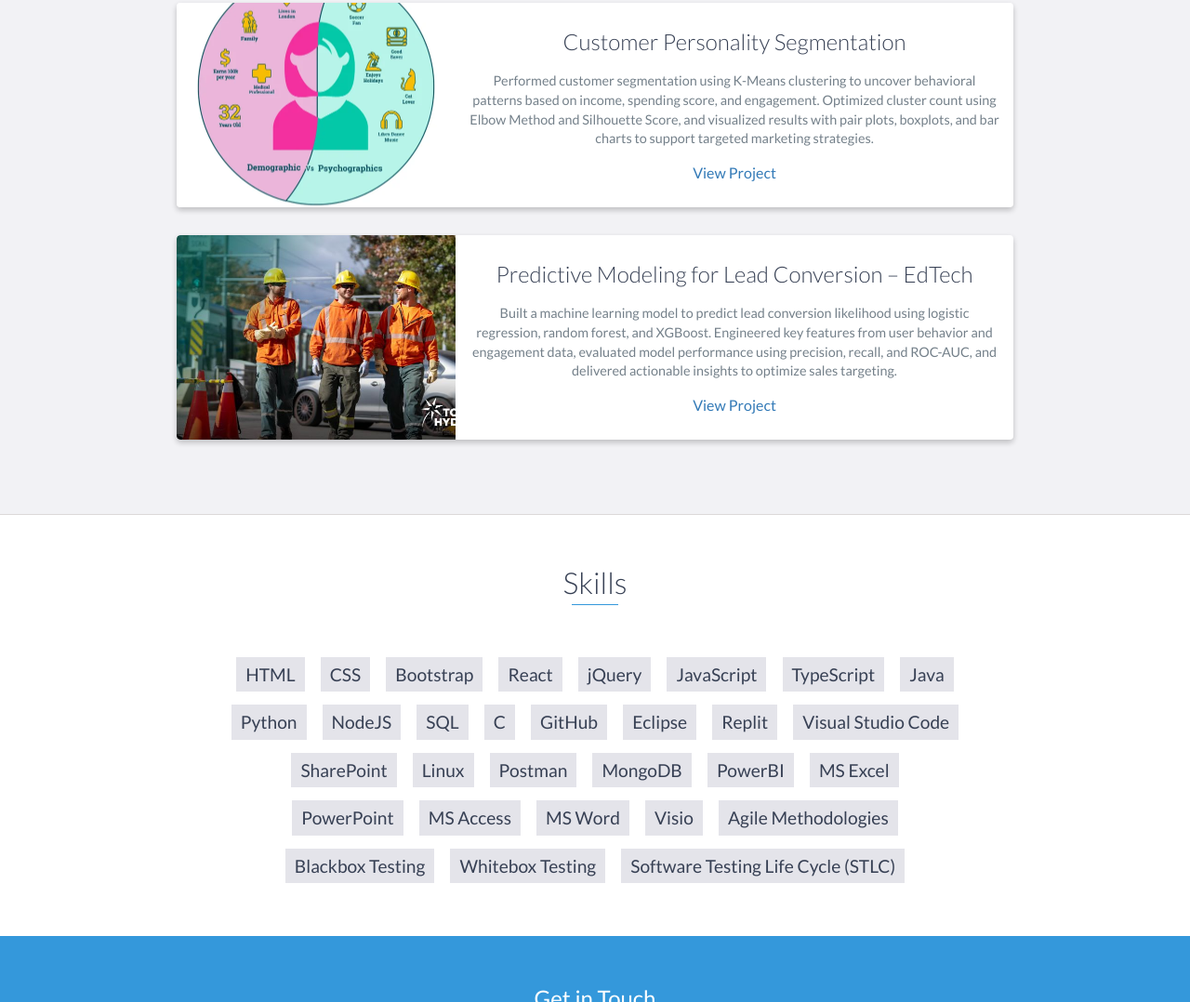
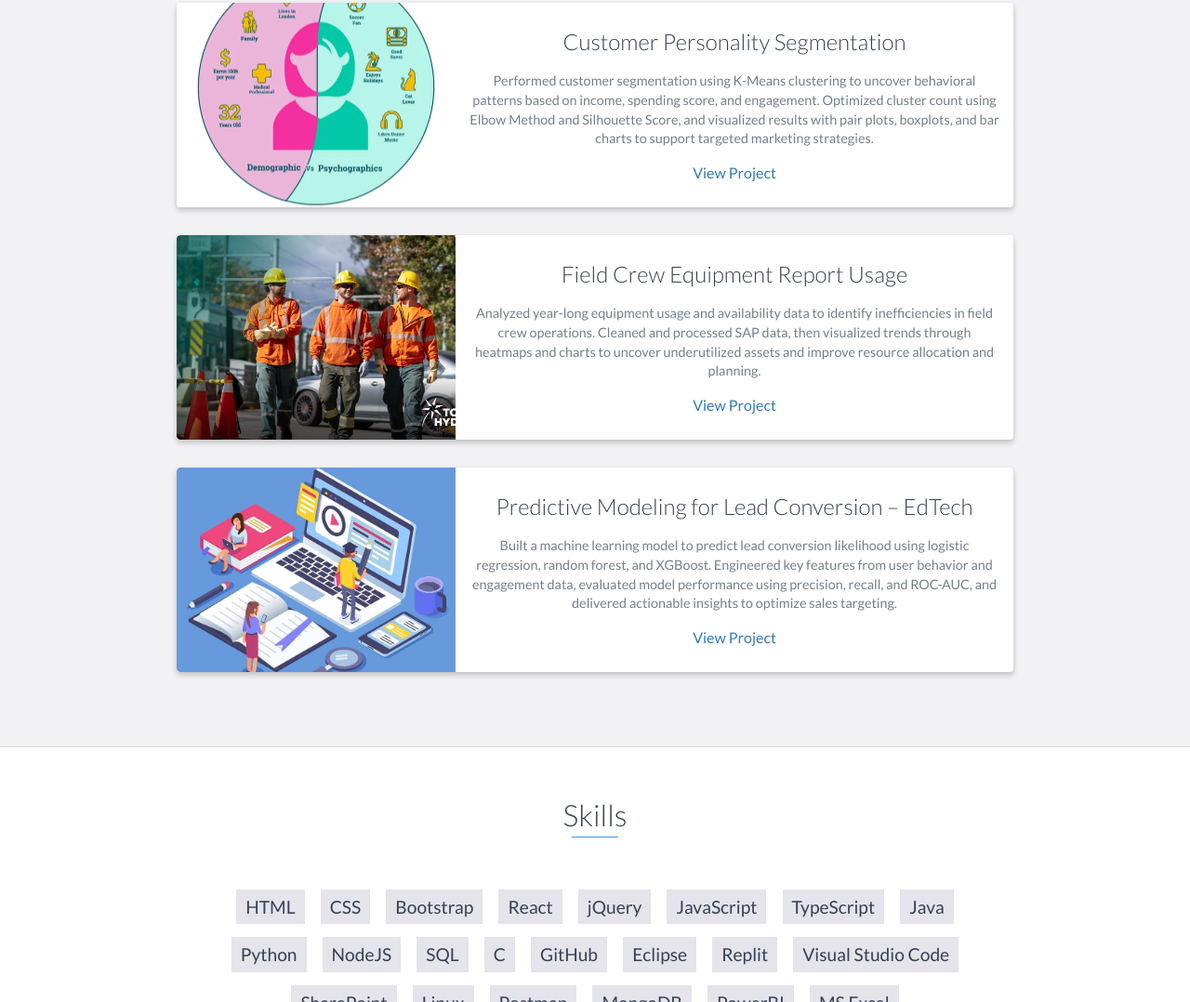
Before and after one commit to Asim-Taha/TahaPortfolio, a website: page index.html in a window 1280 px wide. Shown: the part 3778-4856 px from the top of the page at 93% size. Drawn offline with nearby package versions, Linux system fonts and the light colour scheme.

Commit message:
Update index.html

```diff
--- a/index.html
+++ b/index.html
@@ -197,9 +197,7 @@
                     <div class="project-info">
                         <h3>E-Commerce Electric Car Online store</h3>
                         <p>
-                            Developed a full-stack e-commerce platform for electric vehicles, enabling users to browse, compare, and purchase
-				EVs online. Integrated secure user authentication, dynamic product filtering, a loan calculator, and a
-				responsive UI to enhance user experience and streamline the car-buying process.
+                            Developed a full-stack e-commerce platform for electric vehicles, enabling users to browse, compare, and purchase EVs online. Integrated secure user authentication, dynamic product filtering, a loan calculator, and a responsive UI to enhance user experience and streamline the car-buying process.
                         </p>
                         <a href="#">View Project</a>
                     </div>
@@ -218,9 +216,7 @@
                     <div class="project-info">
                         <h3>YUNeedMoney</h3>
                         <p>
-                            Built a personal finance management application to help users track income, expenses, and spending habits.
-				Integrated features like transaction categorization, budgeting tools, visual analytics (charts/graphs),
-				and secure bank account linking via Plaid API for real-time financial insights.
+                            Built a personal finance management application to help users track income, expenses, and spending habits. Integrated features like transaction categorization, budgeting tools, visual analytics (charts/graphs), and secure bank account linking via Plaid API for real-time financial insights.
                         </p>
                         <a href="#">View Project</a>
                     </div>
@@ -241,9 +237,7 @@
             <div class="project-info">
                 <h3>Customer Personality Segmentation</h3>
                 <p>
-                    Performed customer segmentation using K-Means clustering to uncover behavioral patterns based on income,
-			spending score, and engagement. Optimized cluster count using Elbow Method and Silhouette Score, and
-			visualized results with pair plots, boxplots, and bar charts to support targeted marketing strategies.
+                    Performed customer segmentation using K-Means clustering to uncover behavioral patterns based on income, spending score, and engagement. Optimized cluster count using Elbow Method and Silhouette Score, and visualized results with pair plots, boxplots, and bar charts to support targeted marketing strategies.
                 </p>
                 <a href="#">View Project</a>
             </div>
@@ -256,11 +250,27 @@
             </div>
             <!-- End .project-image -->
             <div class="project-info">
+                <h3>Field Crew Equipment Report Usage</h3>
+                <p>
+                    Analyzed year-long equipment usage and availability data to identify inefficiencies in field crew operations. Cleaned and processed SAP data, then visualized trends through heatmaps and charts to uncover underutilized assets and improve resource allocation and planning.
+                </p>
+                <a href="#">View Project</a>
+            </div>
+            <!-- End .project-info -->
+    </div>
+    <div class="project shadow-large"
+     data-preview="assets/ML.png"
+                    onmouseover="showPreview(this)"
+                    onmouseout="hidePreview()"
+    >
+            <div class="project-image">
+                <img src="images/EdTech.jpg" alt="Field Crew Equipment Report Usage" />
+            </div>
+            <!-- End .project-image -->
+            <div class="project-info">
                 <h3>Predictive Modeling for Lead Conversion – EdTech</h3>
                 <p>
-                    Built a machine learning model to predict lead conversion likelihood using logistic regression, random forest,
-			and XGBoost. Engineered key features from user behavior and engagement data, evaluated model performance
-			using precision, recall, and ROC-AUC, and delivered actionable insights to optimize sales targeting.
+                    Built a machine learning model to predict lead conversion likelihood using logistic regression, random forest, and XGBoost. Engineered key features from user behavior and engagement data, evaluated model performance using precision, recall, and ROC-AUC, and delivered actionable insights to optimize sales targeting.
                 </p>
                 <a href="#">View Project</a>
             </div>
```
